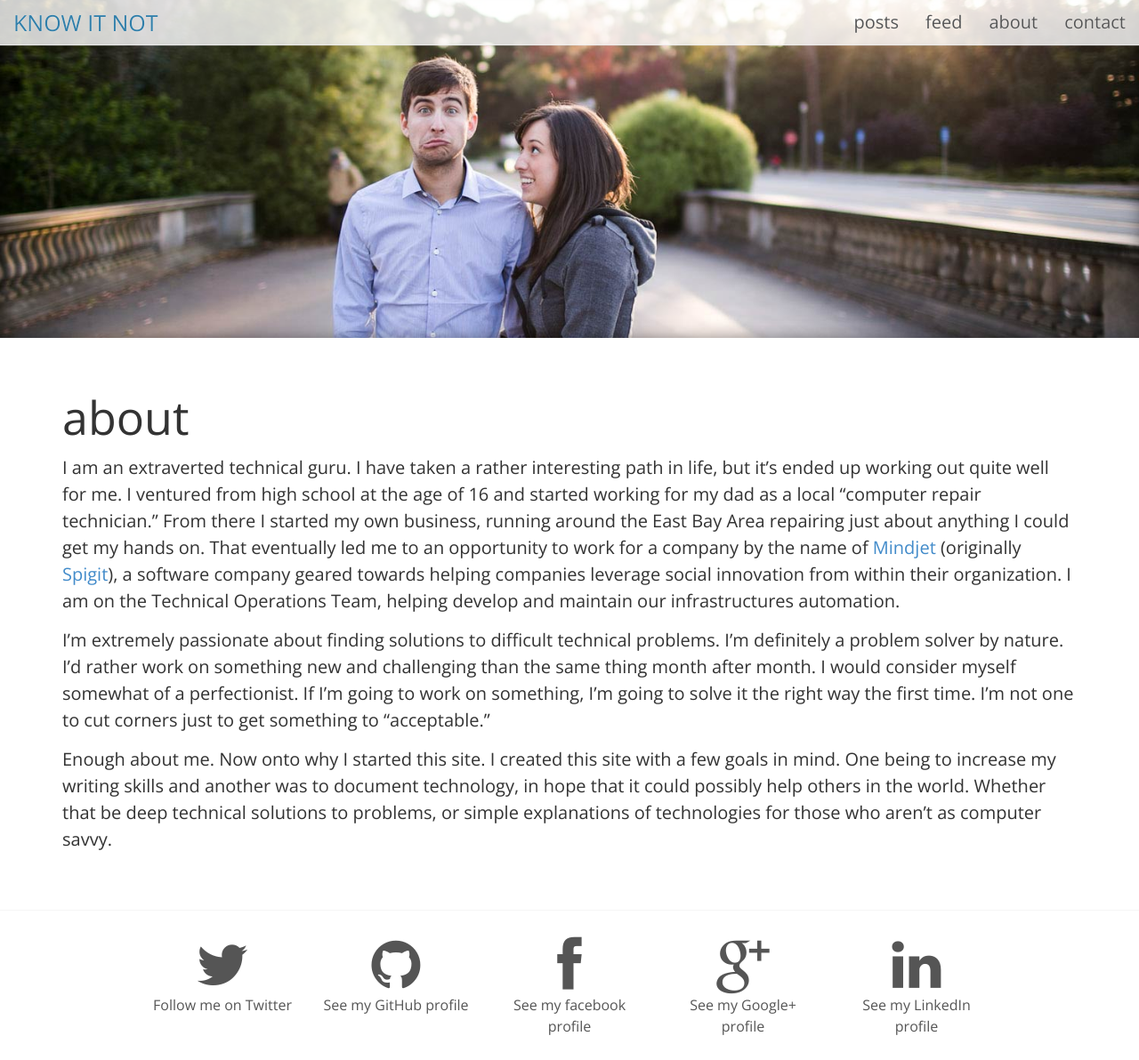
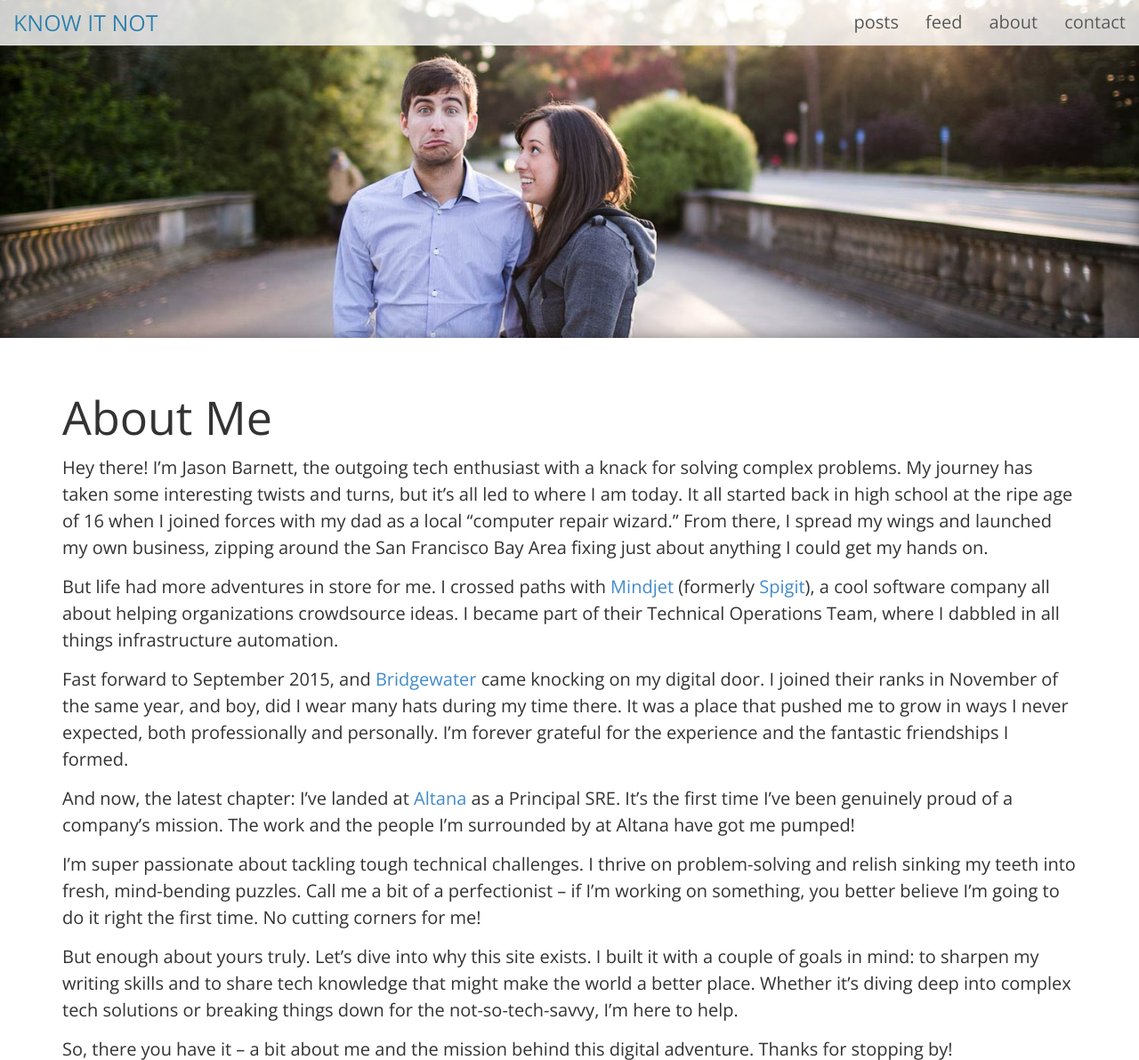
Before and after one commit to jasonwbarnett/jasonwbarnett.github.io, a Jekyll site: the page built from about/index.md, in a window 1280 px wide and 1400 px high, cut to the strip 0-1192 px from the top of the window. Shown: the whole strip at 89% size. Built offline with Jekyll 4.4.1, drawn with Linux system fonts in a browser that asks for light colours; Markdown is read by kramdown in place of the engine named in the settings.

Commit message:
update about

```diff
--- a/about/index.md
+++ b/about/index.md
@@ -3,13 +3,24 @@ layout: page
 title: "About Jason Barnett"
 cover: "/img/about-smaller.jpg"
 ---
-# about
 
-I am an extraverted technical guru. I have taken a rather interesting path in life, but it’s ended up working out quite well for me. I ventured from high school at the age of 16 and started working for my dad as a local "computer repair technician." From there I started my own business, running around the East Bay Area repairing just about anything I could get my hands on. That eventually led me to an opportunity to work for a company by the name of [Mindjet][1] (originally [Spigit][2]), a software company geared towards helping companies leverage social innovation from within their organization. I am on the Technical Operations Team, helping develop and maintain our infrastructures automation.
+# About Me
 
-I’m extremely passionate about finding solutions to difficult technical problems. I’m definitely a problem solver by nature. I’d rather work on something new and challenging than the same thing month after month. I would consider myself somewhat of a perfectionist. If I’m going to work on something, I’m going to solve it the right way the first time. I’m not one to cut corners just to get something to "acceptable."
+Hey there! I'm Jason Barnett, the outgoing tech enthusiast with a knack for solving complex problems. My journey has taken some interesting twists and turns, but it's all led to where I am today. It all started back in high school at the ripe age of 16 when I joined forces with my dad as a local "computer repair wizard." From there, I spread my wings and launched my own business, zipping around the San Francisco Bay Area fixing just about anything I could get my hands on.
 
-Enough about me. Now onto why I started this site. I created this site with a few goals in mind. One being to increase my writing skills and another was to document technology, in hope that it could possibly help others in the world. Whether that be deep technical solutions to problems, or simple explanations of technologies for those who aren’t as computer savvy.
+But life had more adventures in store for me. I crossed paths with [Mindjet](http://www.mindjet.com/) (formerly [Spigit](http://www.spigit.com/)), a cool software company all about helping organizations crowdsource ideas. I became part of their Technical Operations Team, where I dabbled in all things infrastructure automation.
+
+Fast forward to September 2015, and [Bridgewater](https://www.bridgewater.com/) came knocking on my digital door. I joined their ranks in November of the same year, and boy, did I wear many hats during my time there. It was a place that pushed me to grow in ways I never expected, both professionally and personally. I'm forever grateful for the experience and the fantastic friendships I formed.
+
+And now, the latest chapter: I've landed at [Altana](https://altana.ai/) as a Principal SRE. It's the first time I've been genuinely proud of a company's mission. The work and the people I'm surrounded by at Altana have got me pumped!
+
+I'm super passionate about tackling tough technical challenges. I thrive on problem-solving and relish sinking my teeth into fresh, mind-bending puzzles. Call me a bit of a perfectionist – if I'm working on something, you better believe I'm going to do it right the first time. No cutting corners for me!
+
+But enough about yours truly. Let's dive into why this site exists. I built it with a couple of goals in mind: to sharpen my writing skills and to share tech knowledge that might make the world a better place. Whether it's diving deep into complex tech solutions or breaking things down for the not-so-tech-savvy, I'm here to help.
+
+So, there you have it – a bit about me and the mission behind this digital adventure. Thanks for stopping by!
 
 [1]: http://www.mindjet.com/
 [2]: http://www.spigit.com/
+[3]: https://www.bridgewater.com/
+[4]: https://altana.ai/
```
